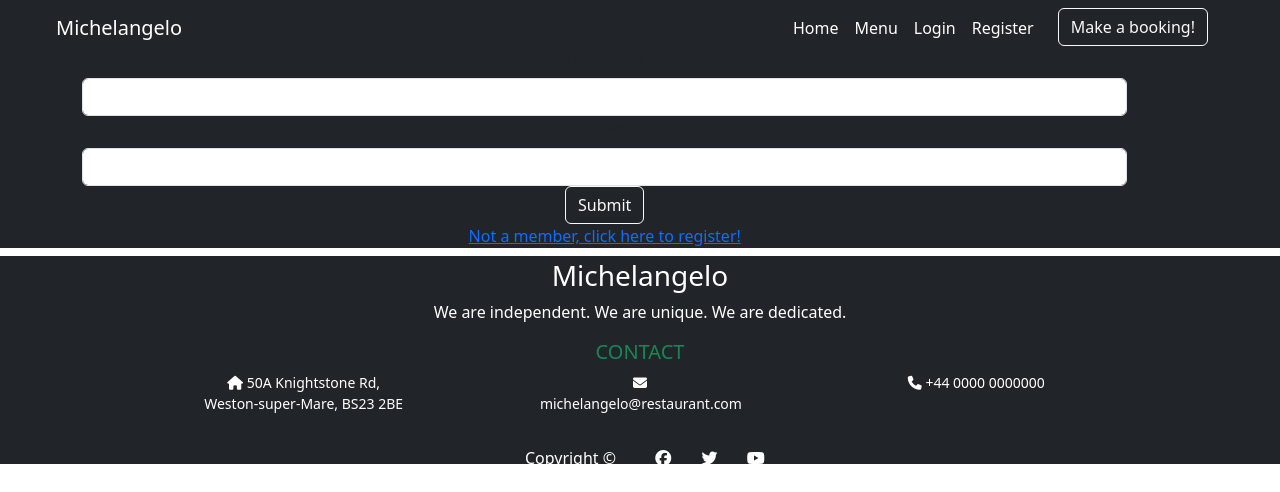
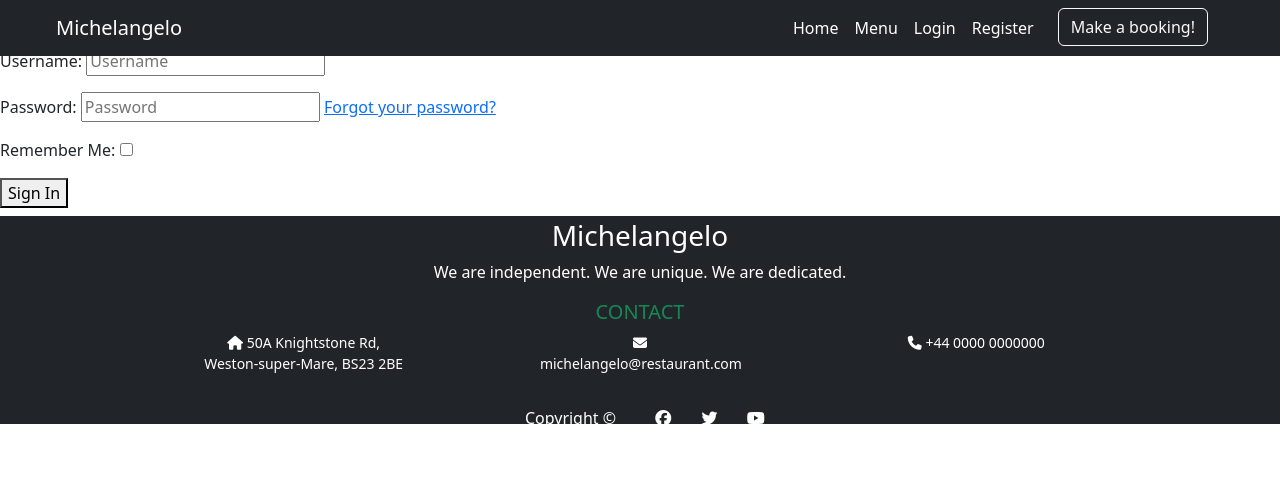
Before and after one commit to conor-timmis/Michelangelo, a Django app: page /accounts/login/ in a window 1280 px wide. Shown: the top 492 px of the page. Run offline with Django 5.2, Linux system fonts and the light colour scheme.

Commit message:
Revert Login for functionality

```diff
--- a/booking/settings.py
+++ b/booking/settings.py
@@ -80,7 +80,7 @@ ROOT_URLCONF = 'booking.urls'
 TEMPLATES = [
     {
         'BACKEND': 'django.template.backends.django.DjangoTemplates',
-        'DIRS': [TEMPLATES_DIR],
+        'DIRS': [os.path.join(BASE_DIR, 'templates')],
         'APP_DIRS': True,
         'OPTIONS': {
             'context_processors': [
--- a/templates/account/login.html
+++ b/templates/account/login.html
@@ -1,34 +1,12 @@
 {% extends "base.html" %}
+{% load i18n %}
+{% load account %}
 
 {% block content %}
-<div class="bg-dark">
-  <section class="section-padding">
-    <div class="container form_container">
-        <form method="post" action="{% url 'account_login' %}">
-            {% csrf_token %}
-            <div class="row justify-content-center text-center form_row content-center">
-                <div class="col-md-12 text-center">
-                    <h2>Login</h2>
-                </div>
-                <div class="col-md-12 text-center">
-                    <label for="username" class="form-label">Username</label>
-                    <input type="text" id="username" class="form-control" name="username" aria-describedby="username" required>
-                </div>
-                <div class="col-md-12 text-center">
-                    <label for="password" class="form-label">Password</label>
-                    <input type="password" id="password" class="form-control" name="password" aria-describedby="password" required>
-                </div>
-                <div class="col-md-12 text-center">
-                    <button type="submit" data-mdb-button-init data-mdb-ripple-init class="btn btn-outline-light" data-mdb-ripple-color="dark">Submit</button>
-                </div>
-                <div class="col-md-12 text-center text-white">
-                    <a href="{% url 'account_signup' %}">Not a member, click here to register!</a>
-                </div>
-            </div>
-        </form>
-    </div>
-  </section>
-</div>
-<script src="https://cdn.jsdelivr.net/npm/bootstrap@5.3.3/dist/js/bootstrap.bundle.min.js"></script>
-
+  <h2>{% trans "Sign In" %}</h2>
+  <form method="POST" action="{% url 'account_login' %}">
+    {% csrf_token %}
+    {{ form.as_p }}
+    <button type="submit">{% trans "Sign In" %}</button>
+  </form>
 {% endblock %}
```
Also changed, not shown: templates/account/signup.html (+0 -7 lines).
